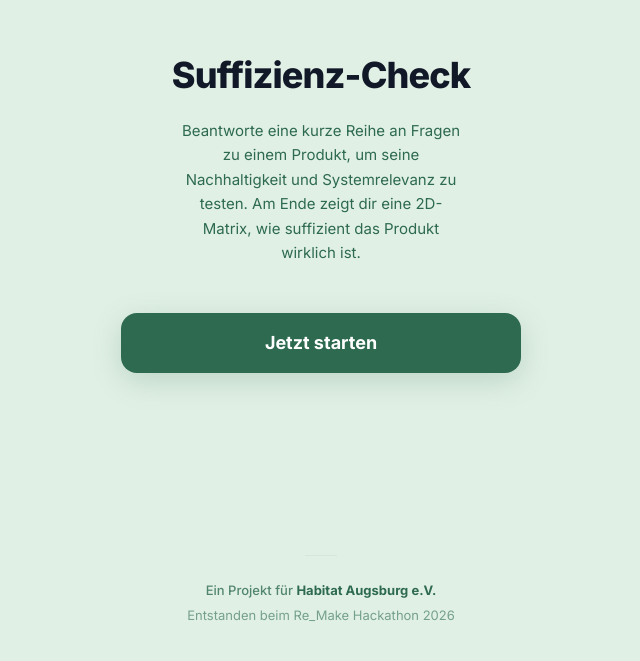
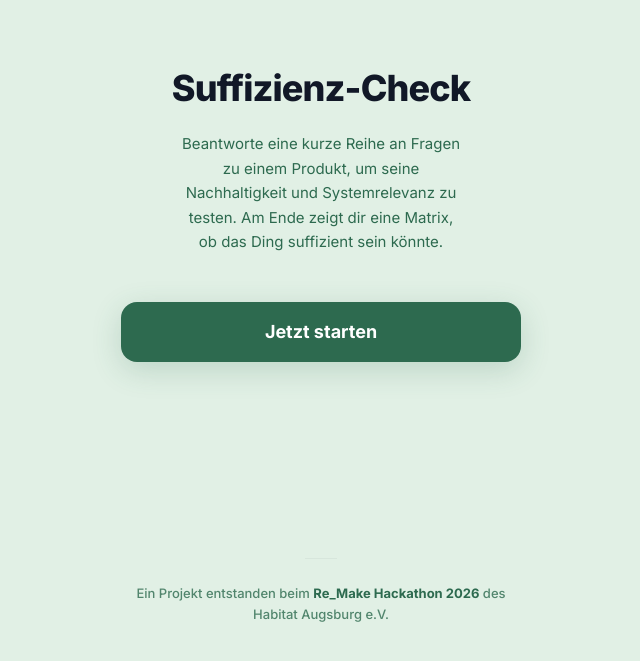
Before and after one commit to tribbleschultz-arch/Entshittifier_Re_Make_26, a React (Vite) app: page / in a window 1280 px wide. Shown: the part 127-788 px from the top of the page, without its empty margins (319-959 px from the left). Built offline with nearby package versions, Linux system fonts and the light colour scheme.

Commit message:
refactor: Update app title and descriptions
The application title and some descriptive texts have been updated to better reflect the purpose of the "Kreislaufwirtschafts-Check" tool and acknowledge its origin from the Re_Make Hackathon.

```diff
--- a/index.html
+++ b/index.html
@@ -3,7 +3,7 @@
   <head>
     <meta charset="UTF-8" />
     <meta name="viewport" content="width=device-width, initial-scale=1.0" />
-    <title>Suffizienz Checker</title>
+    <title>My Google AI Studio App</title>
   </head>
   <body>
     <div id="root"></div>
--- a/src/App.tsx
+++ b/src/App.tsx
@@ -174,7 +174,7 @@ export default function App() {
             <h1 className="text-4xl font-black text-natural-text mb-6 tracking-tight">Suffizienz-Check</h1>
 
             <p className="text-[15px] text-natural-primary mb-12 leading-relaxed max-w-[280px]">
-              Beantworte eine kurze Reihe an Fragen zu einem Produkt, um seine Nachhaltigkeit und Systemrelevanz zu testen. Am Ende zeigt dir eine 2D-Matrix, wie suffizient das Produkt wirklich ist.
+              Beantworte eine kurze Reihe an Fragen zu einem Produkt, um seine Nachhaltigkeit und Systemrelevanz zu testen. Am Ende zeigt dir eine Matrix, ob das Ding suffizient sein könnte.
             </p>
 
             <button
@@ -189,10 +189,7 @@ export default function App() {
             <div className="w-8 h-px bg-natural-border/60 mx-auto mb-6" />
 
             <p className="text-[13px] text-natural-primary/80 leading-relaxed font-medium">
-              Ein Projekt für <strong className="text-natural-primary">Habitat Augsburg e.V.</strong>
-            </p>
-            <p className="text-[13px] text-natural-primary/60 mt-1">
-              Entstanden beim Re_Make Hackathon 2026
+              Ein Projekt entstanden beim <strong className="text-natural-primary">Re_Make Hackathon 2026</strong> des Habitat Augsburg e.V.
             </p>
           </div>
         </div>
```
